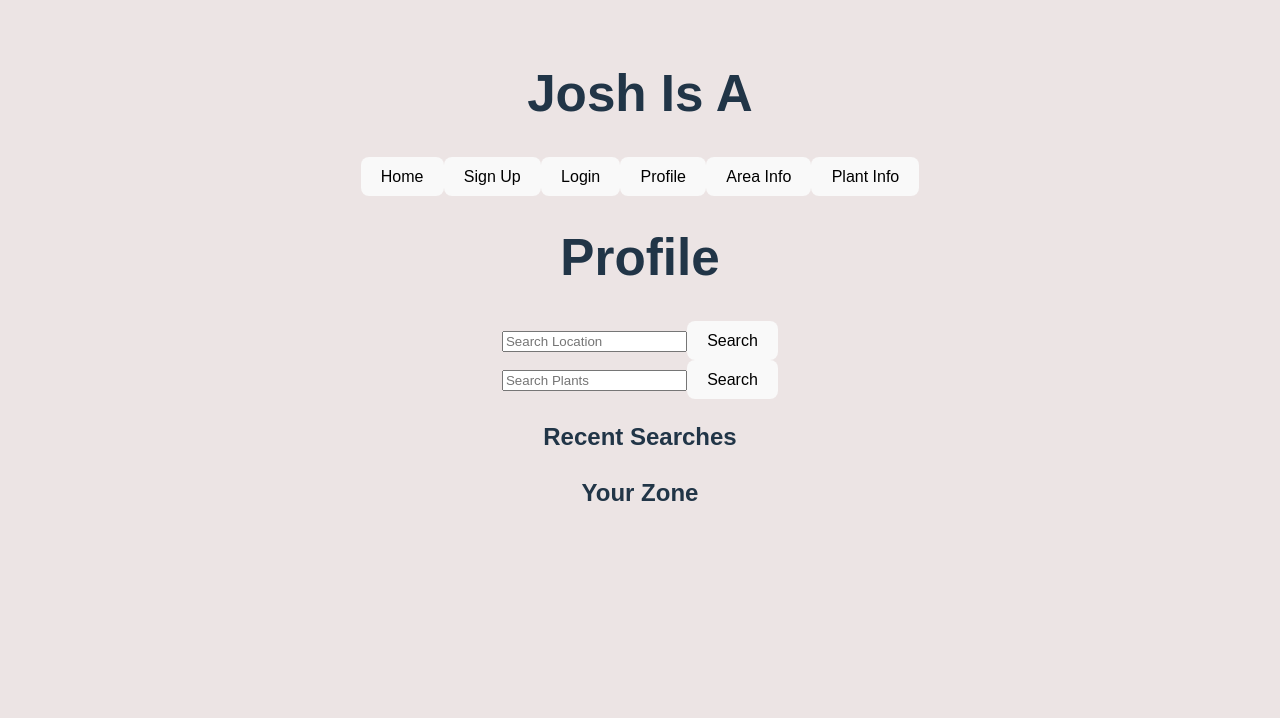
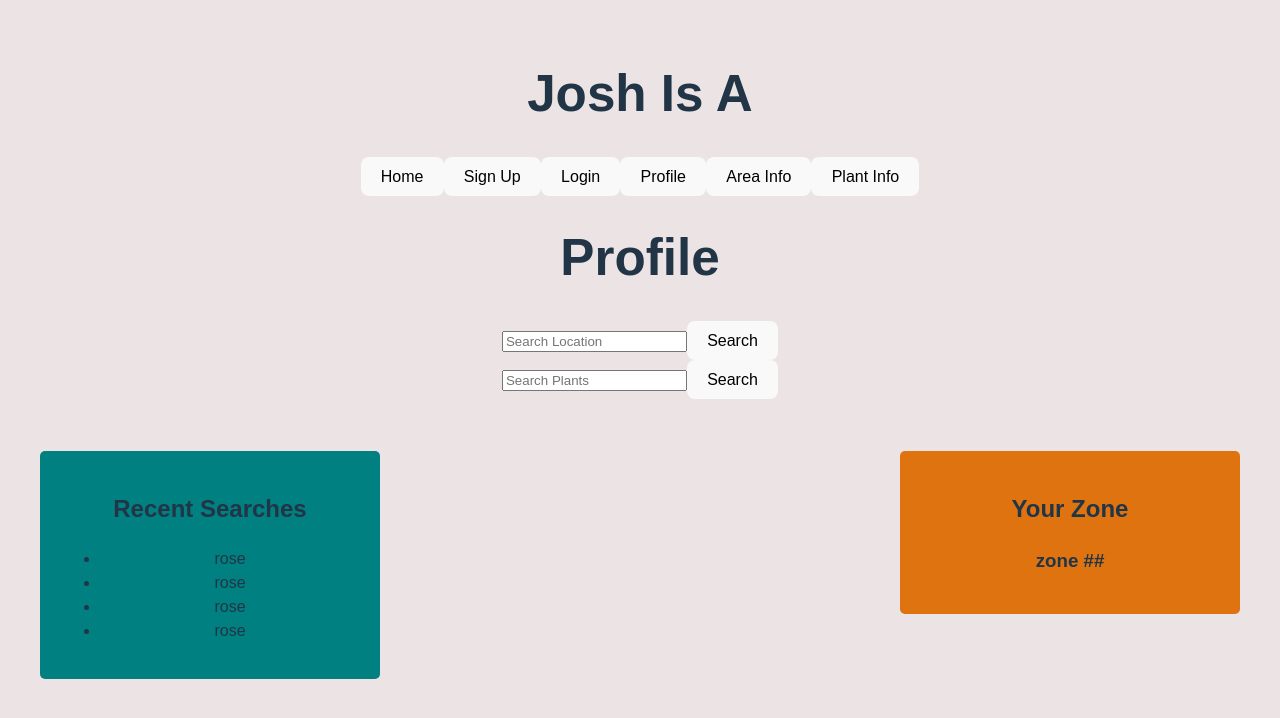
Before and after one commit to thomassmith0526/Leafy-Dreams, a React (Vite) app in the folder client/: page /profile in a window 1280 px wide. Shown: the top 718 px of the page. Built offline with nearby package versions, Linux system fonts and the light colour scheme; a web font is replaced by a local one.

Commit message:
css for profile

```diff
--- a/client/src/components/pages/Profile/Profile.css
+++ b/client/src/components/pages/Profile/Profile.css
@@ -0,0 +1,19 @@
+.Recent {
+    background-color: teal;
+    padding: 20px;
+    border-radius: 5px;
+    width: 300px;
+    float: left;
+    margin-right: 20px;
+    margin-top: 52px;
+}
+
+.History {
+    background-color: #df730f;
+    padding: 20px;
+    border-radius: 5px;
+    width: 300px;
+    float: right;
+    margin-left: 500px;
+    margin-top: 52px;
+}
--- a/client/src/components/pages/Profile/Profile.jsx
+++ b/client/src/components/pages/Profile/Profile.jsx
@@ -1,5 +1,5 @@
 import React from 'react';
-
+import '../Profile/Profile.css'
 import SearchBarArea from '../../SearchBarArea';
 import SearchBarPlant from '../../SearchBarPlants';
 
@@ -13,11 +13,21 @@ const Profile = () => {
             <div className='Planet'>
                 <SearchBarPlant></SearchBarPlant>
             </div>
-            <div className='Recent'>
-                 <h2>Recent Searches</h2>
-            </div>
+
+                <div className='Recent'>
+                    <h2>Recent Searches</h2>
+                    <ul>
+                        <li>rose</li>
+                        <li>rose</li>
+                        <li>rose</li>
+                        <li>rose</li>
+                    </ul>
+                </div>
+
+
             <div className='History'>
                 <h2>Your Zone</h2>
+                <h3>zone ##</h3>
             </div>
         </main>
     )
```
